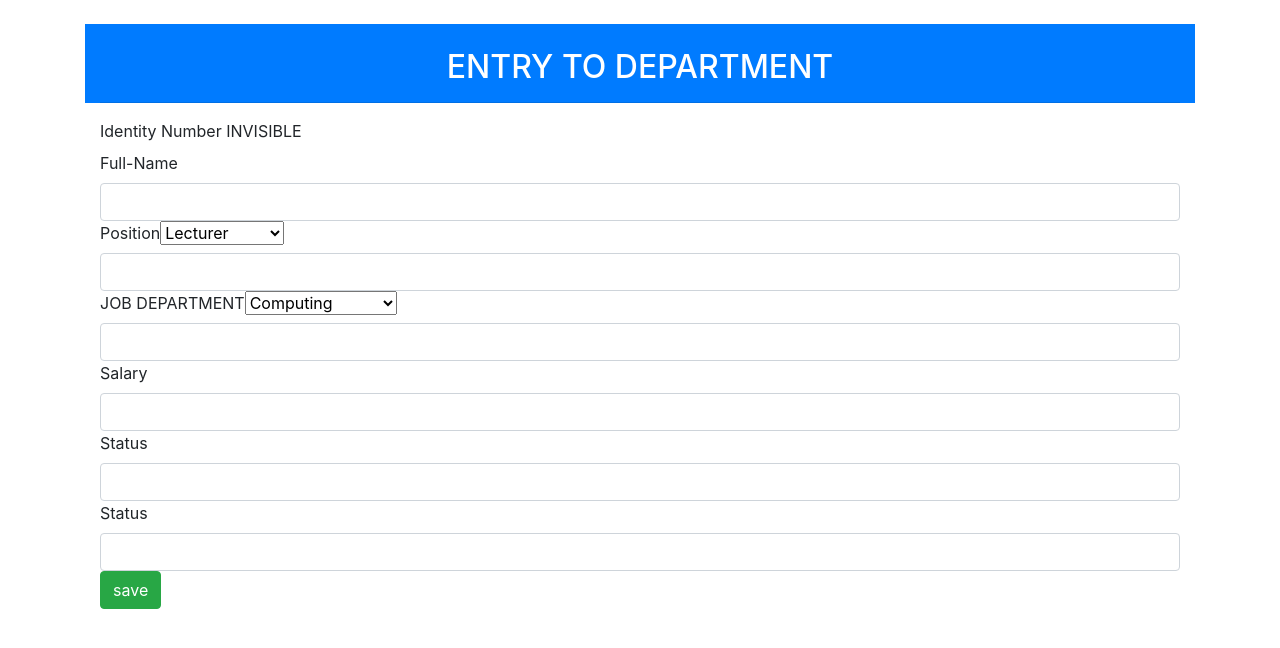
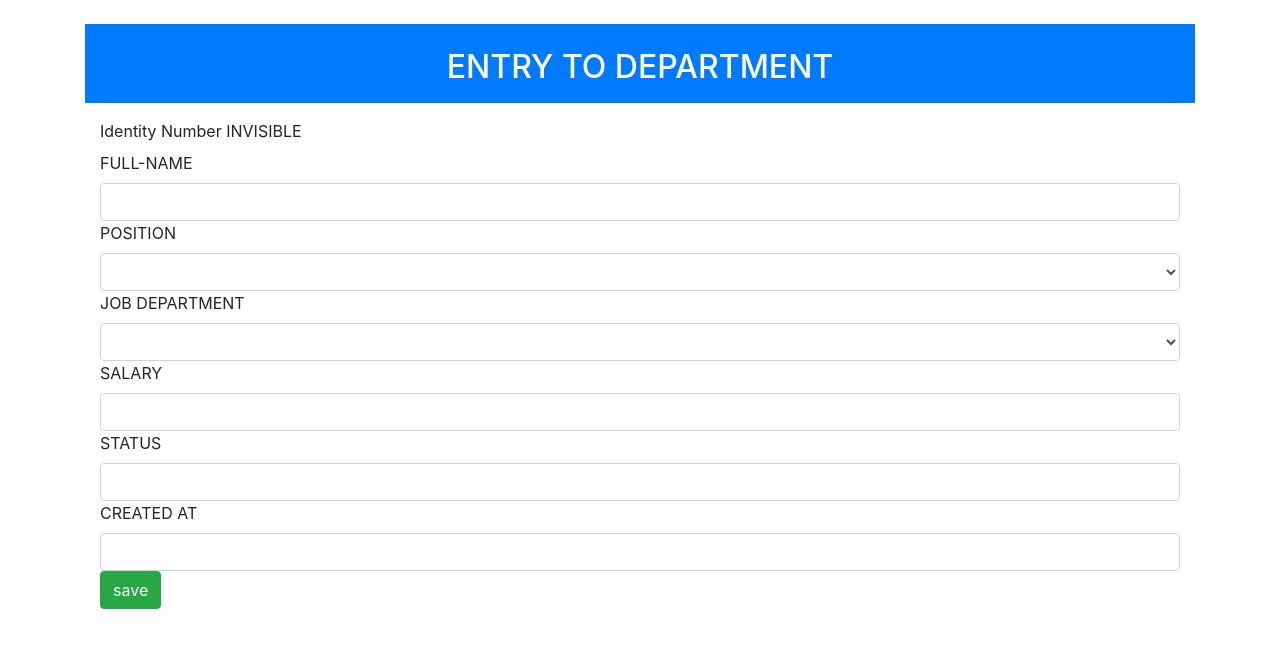
Before and after one commit to LINOSNCHENA/JAVA-Microservices-in-Springboot-and-Angular, an Angular app in the folder FrontPage/: page / in a window 1280 px wide. Both pictures are taken after a click on the button "New Hire". Shown: the top 648 px of the page. Built offline with nearby package versions, Linux system fonts and the light colour scheme; no server answers.

Commit message:
selection options

```diff
--- a/FrontPage/src/app/one-employee/one-employee.component.html
+++ b/FrontPage/src/app/one-employee/one-employee.component.html
@@ -14,40 +14,42 @@
     </div>
 
     <div class="form group">
-        <label for="name"> Full-Name</label>
+        <label for="name"> FULL-NAME</label>
         <input type="text" name="fname"  class="form-control" [(ngModel)]="worker.name">
     </div>
 
     <div class="form group">
-        <label for="post">Position</label> <select name="dept" width="600">
-          <option value="computing">Lecturer</option>
-          <option value="accounting">Administrator</option>
+        <label for="post">POSITION</label>
+        <select name="post"  class="form-control" [(ngModel)]="worker.post">
+          <option value="computing">Administrator</option>
+          <option value="accounting">Lecturer</option>
           <option value="humanresource">Contractor</option>
-          <option value="finance">Others</option></select>
-        <input type="text" name="lname" class="form-control" [(ngModel)]="worker.post">
+          <option value="finance">Labourer</option>
+          <option value="others">Others- Please Specify Below</option></select>
     </div>
 
     <div class="form group">
-        <label for="dept">JOB DEPARTMENT</label> <select name="dept" width="600">
+        <label for="dept">JOB DEPARTMENT</label>
+        <select name="dept"  class="form-control" [(ngModel)]="worker.dept">
           <option value="computing">Computing</option>
           <option value="accounting">Accounting</option>
           <option value="humanresource">Human Resource</option>
-          <option value="finance">Finance</option></select>
-        <input type="text" name="mname" class="form-control" [(ngModel)]="worker.dept">
+          <option value="finance">Finance</option>
+          <option value="others">Others- Please Specify Below</option></select>
     </div>
 
     <div class="form group">
-        <label for="salary">Salary</label>
+        <label for="salary">SALARY</label>
         <input type="text" name="nname" class="form-control" [(ngModel)]="worker.salary">
     </div>
 
     <div class="form group">
-      <label for="status">Status</label>
+      <label for="status">STATUS</label>
       <input type="text" name="status" class="form-control" [(ngModel)]="worker.status">
     </div>
 
     <div class="form group">
-      <label for="createdt">Status</label>
+      <label for="createdt">CREATED AT</label>
       <input type="hide" name="createdt" class="form-control" [(ngModel)]="worker.createdt">
     </div>
 
```
Also changed, not shown: 1 other file (tests, documents, lock files or other folders).
